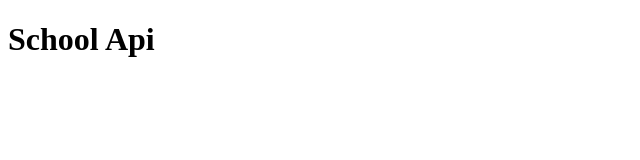
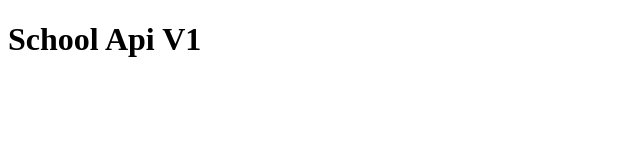
Before and after one commit to isurumahesh/SchoolApi, a plain HTML site: page SchoolApi/index.html in a window 1280 px wide. Shown: the full height of the page, 0-640 px from the left. Drawn offline with Linux system fonts and the light colour scheme.

Commit message:
change index header

```diff
--- a/SchoolApi/index.html
+++ b/SchoolApi/index.html
@@ -5,7 +5,7 @@
 	<meta charset="utf-8" />
 </head>
 <body>
-    <h1>School Api</h1>
+    <h1>School Api V1</h1>
 
 </body>
 </html>
```
